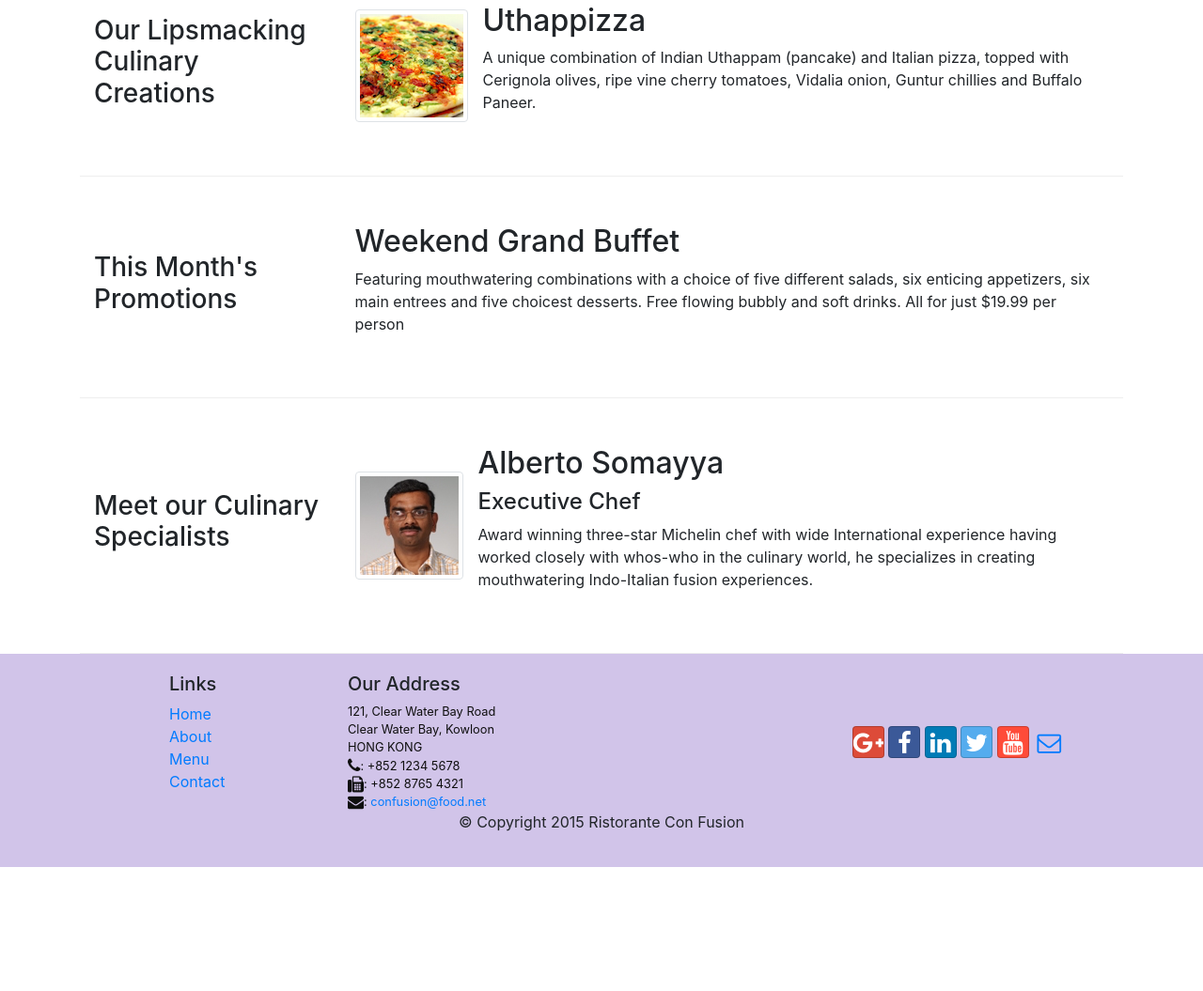
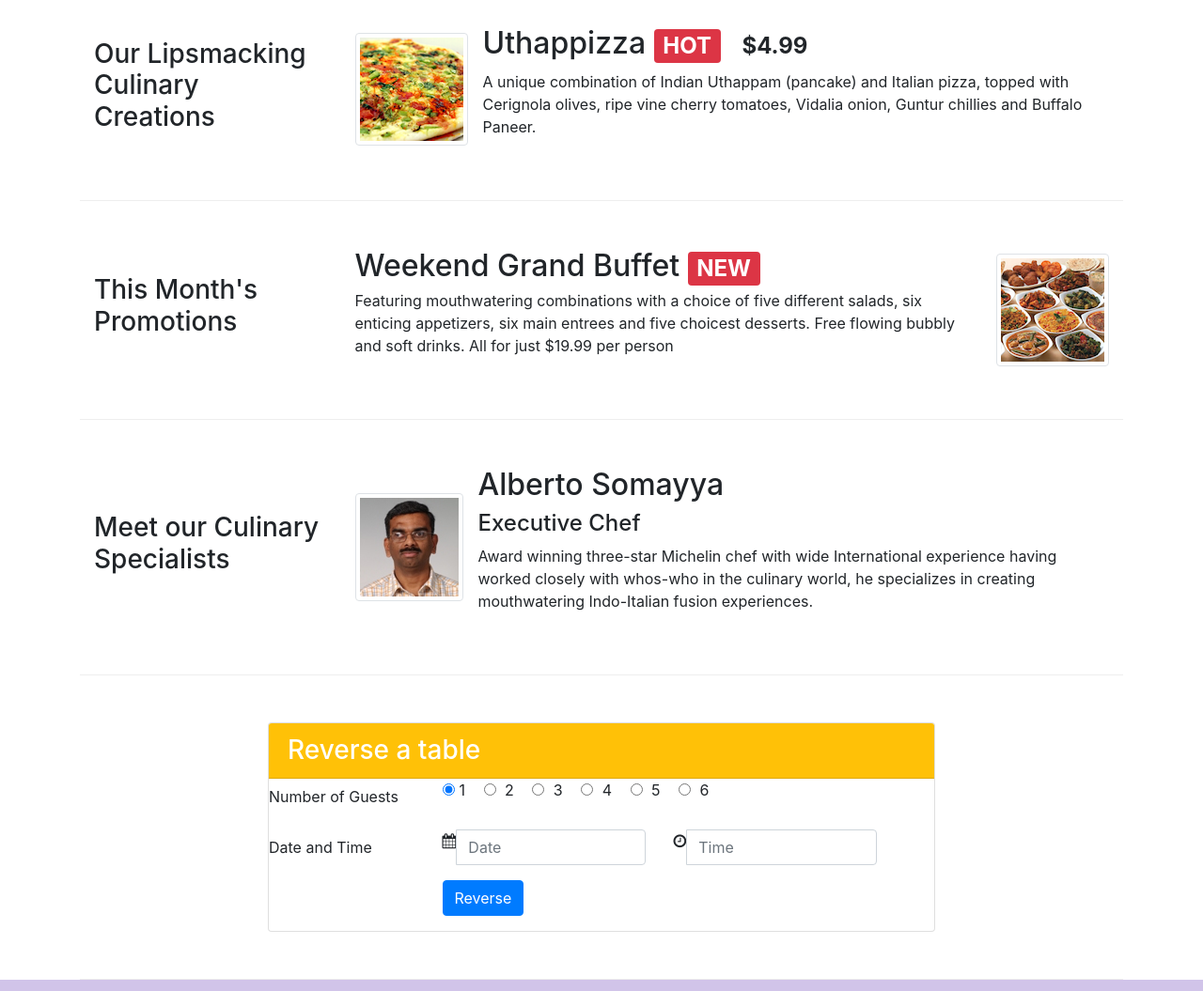
Before and after one commit to letheyue/Bootstrap-exercise, a website: page index.html in a window 1280 px wide. Shown: the part 357-1412 px from the top of the page at 94% size. Before the commit the page ends 1280 px from the top, so only its background shows below. Drawn offline with nearby package versions, Linux system fonts and the light colour scheme.

Commit message:
week 2 completed

```diff
--- a/css/styles.css
+++ b/css/styles.css
@@ -37,3 +37,20 @@ body {
 .navbar-inverse {
     background-color: #512DA8;
 }
+
+.center-block {
+    display: block;
+    margin-left: auto;
+    margin-right: auto;
+}
+
+  .checkbox-inline{
+    padding:0;
+    margin:0 15px 0 0;
+    line-height: 20px;
+    min-height: 20px;
+}
+input[type='checkbox'], input[type='radio'] {
+    margin: -2px 5px 0 0;
+    ine-height: 20px;
+}
--- a/index.html
+++ b/index.html
@@ -35,11 +35,15 @@
     <header class="jumbotron">
         <div class="container">
             <div class="row row-header">
-                <div class="col-12 col-sm-8">
+                <div class="col-12 col-md-6 col-sm-8">
                     <h1>Ristorante con Fusion</h1>
                     <p>We take inspiration from the World's best cuisines, and create a unique fusion experience. Our lipsmacking creations will tickle your culinary senses!</p>
                 </div>
-                <div class="col col-sm">
+                <div class="col clo-md-3 col-sm align-self-center">
+                    <img src="img/logo.png" class="img=fluid">
+                </div>
+                <div class="col clo-md-3 col-sm align-self-center">
+                    <a class="btn btn-warning btn-sm btn-block" href="#jumpTo">Reverse Table</a>
                 </div>
             </div>
         </div>
@@ -55,7 +59,8 @@
                     <img class="d-flex mr-3 img-thumbnail align-self-center"
                         src="img/uthappizza.png" alt="Uthappizza">
                     <div class="media-body">
-                        <h2 class="mt-0">Uthappizza</h2>
+                        <h2 class="mt-0">Uthappizza <span class="badge badge-danger">HOT</span>
+                            <span class="badge badge-pill badge-default">$4.99</span></h2>
                         <p class="hidden-xs-down">A unique combination of Indian Uthappam (pancake) and
                             Italian pizza, topped with Cerignola olives, ripe vine
                             cherry tomatoes, Vidalia onion, Guntur chillies and
@@ -67,12 +72,18 @@
 
 
         <div class="row row-content align-items-center">
-            <div class="col-sm-4 col-md-3">
+            <div class="col-sm-4 col-md-3 flex-first">
                 <h3>This Month's Promotions</h3>
             </div>
-            <div class="col-sm col-md">
-                <h2>Weekend Grand Buffet</h2>
-                <p>Featuring mouthwatering combinations with a choice of five different salads, six enticing appetizers, six main entrees and five choicest desserts. Free flowing bubbly and soft drinks. All for just $19.99 per person </p>
+            <div class="col-sm col-md flex-last">
+                <div class="media">
+                    <div class="media-body">
+                        <h2 class="mt-0 mb-1">Weekend Grand Buffet <span class="badge badge-danger">NEW</span></h2>
+                        <p class="hidden-xs-down">Featuring mouthwatering combinations with a choice of five different salads, six enticing appetizers, six main entrees and five choicest desserts. Free flowing bubbly and soft drinks. All for just $19.99 per person </p>
+                    </div>
+                    <img class="d-flex ml-3 img-thumbnail align-self-center"
+                        src="img/buffet.png" alt="Buffet">
+                </div>
             </div>
         </div>
 
@@ -96,6 +107,62 @@
                 </div>
             </div>
         </div>
+
+        <div class="row row-content" id="jumpTo">
+            <div class="col-sm-8 col-md-8 center-block">
+                <div class="card">
+                    <h3 class="card-header bg-warning text-white">Reverse a table</h3>
+                    <div class="card-block">
+                        <form>
+                            <div class="form-group row">
+                                <label for="guests" class="col-md-3 col-form-label">Number of Guests</label>
+                                <div class="col-xs col-sm-12 col-md center-block">
+                                    <div >
+                                        <label class="checkbox-inline first-label">
+                                            <input type="radio" name="getOption" value="option1" checked>1
+                                        </label>
+                                        <label class="checkbox-inline">
+                                            <input type="radio" name="getOption" value="option2"> 2
+                                        </label>
+                                        <label class="checkbox-inline">
+                                            <input type="radio" name="getOption" value="option3"> 3
+                                        </label>
+                                        <label class="checkbox-inline">
+                                            <input type="radio" name="getOption" value="option4"> 4
+                                        </label>
+                                        <label class="checkbox-inline">
+                                            <input type="radio" name="getOption" value="option5"> 5
+                                        </label>
+                                        <label class="checkbox-inline">
+                                            <input type="radio" name="getOption" value="option6"> 6
+                                        </label>
+                                    </div>
+                                </div>
+                            </div>
+                            <div class="form-group row">
+                                <label for="data" class="col-md-3 col-form-label">Date and Time </label>
+                                <div class="input-group col-md-4">
+                                    <div class="input-group-addon"><span class="fa fa-calendar"></span></div>
+                                      <input type="text" class="form-control" id="date" placeholder="Date">
+                                    </div>
+                                    <div class="input-group col-md-4">
+                                      <div class="input-group-addon"><span class="fa fa-clock-o"></span></div>
+                                      <input type="text" class="form-control" id="time" placeholder="Time">
+                                </div>
+                            </div>
+                            <div class="form-group row">
+                                <div class="offset-md-3 col-md-10">
+                                    <button type="submit" class="btn btn-primary">
+                                        Reverse
+                                    </button>
+                                </div>
+                            </div>
+                        </form>
+                    </div>
+                </div>
+            </div>
+        </div>
+
     </div>
 
     <footer class="footer">
```
